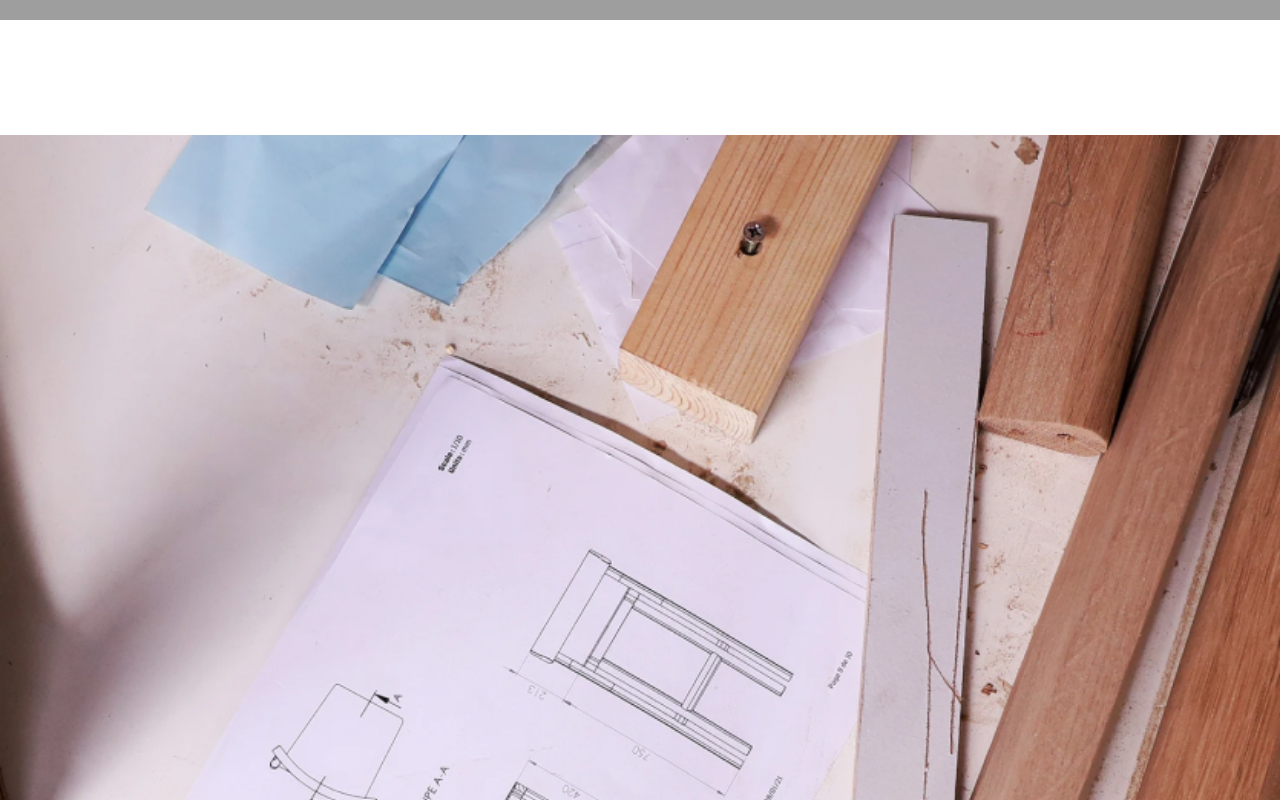
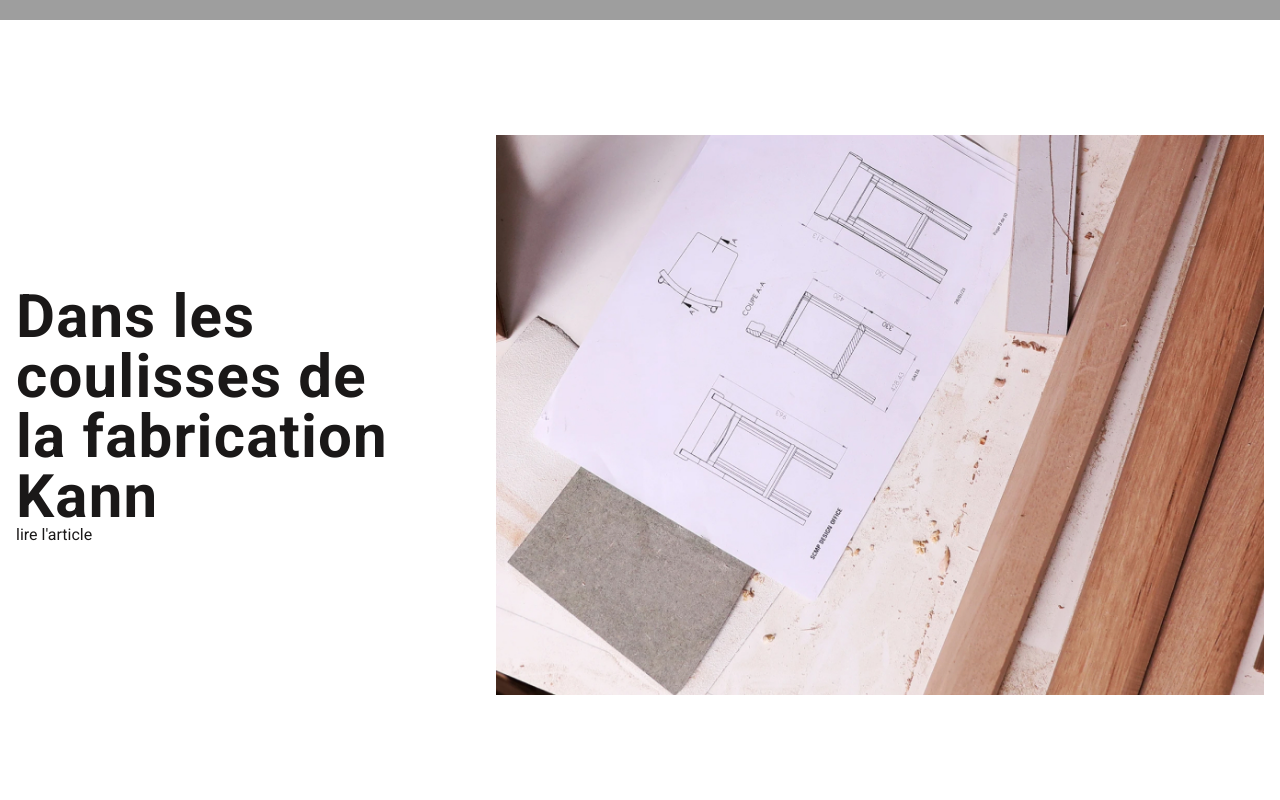
Before and after one commit to deadbeathd07/kann, a Vue app: page / in a window 1280 px wide. Shown: the part 540-1340 px from the top of the page. Built offline with nearby package versions, Linux system fonts and the light colour scheme; grey boxes are pictures that could not be loaded.

Commit message:
в секцию был подключен и внесен компоент изображения

```diff
--- a/src/components/KannSection.vue
+++ b/src/components/KannSection.vue
@@ -1,10 +1,10 @@
 <template lang="pug">
-section
-  KannFigure(:path="props.contentObj.img.path", :alt="props.contentObj.img.alt", :figcaption="props.contentObj.img.figcaption")
-  div
-    KannTitle(v-if="props.contentObj.block.title", :text="props.contentObj.block.title")
-    KannFigure(v-if="props.contentObj.block.img", :path="props.contentObj.block.img.path", :alt="props.contentObj.block.img.alt", :figcaption="props.contentObj.block.img.figcaption")
-    KannLink(v-if="props.contentObj.block.link", :href="props.contentObj.block.link.path", :text="props.contentObj.block.link.name")
+section.section(:class="props.contentObj.class")
+  KannFigure.section__img(:path="props.contentObj.img.path", :alt="props.contentObj.img.alt", :figcaption="props.contentObj.img.figcaption")
+  div.section__content
+    KannTitle.section__title(v-if="props.contentObj.block.title", :text="props.contentObj.block.title")
+    KannFigure.section__content-img(v-if="props.contentObj.block.img", :path="props.contentObj.block.img.path", :alt="props.contentObj.block.img.alt", :figcaption="props.contentObj.block.img.figcaption")
+    KannLink.section__link(v-if="props.contentObj.block.link", :href="props.contentObj.block.link.path", :text="props.contentObj.block.link.name")
 </template>
 
 <script setup>
@@ -18,91 +18,32 @@
 		required: true,
 	},
 });
-
-console.log(props.contentObj);
 </script>
 
 <style lang="scss">
 .section {
-	display: grid;
+	display: flex;
+	justify-content: space-between;
+	align-items: center;
 	padding: 0 1rem;
-	grid-template-columns: repeat(12, 1fr);
-	grid-template-rows: repeat(5, 1fr);
-	&--min-height-60 {
-		min-height: 60vh;
+	height: 70vh;
+	&--large > .section__img {
+		width: 60vw;
 	}
-	&--min-height-70 {
-		min-height: 70vh;
-	}
-	&--max-height-75 {
-		max-height: 75vh;
-	}
-	&--max-height-80 {
-		max-height: 80vh;
-	}
-	&--max-height-100 {
-		max-height: 100vh;
-	}
-	&__grid-element {
-		&--rows-full {
-			grid-row-start: 1;
-			grid-row-end: 6;
-		}
-		&--rows-center-3 {
-			grid-row-start: 2;
-			grid-row-end: 5;
-		}
-		&--column-start-4 {
-			grid-column: span 4;
-		}
-		&--column-start-6 {
-			grid-column: span 6;
-		}
-		&--column-start-7 {
-			grid-column: span 7;
-		}
-		&--column-end-4 {
-			grid-column-start: 13;
-			grid-column-end: 9;
-		}
-		&--column-end-7 {
-			grid-column-start: 13;
-			grid-column-end: 6;
-		}
-	}
-	&__flex-element {
-		display: flex;
-		&--vertical {
-			flex-direction: column;
-		}
-		&--ai-center {
-			align-items: center;
-		}
-		&--jc-center {
-			justify-content: center;
-		}
-		&--relative {
-			position: relative;
-		}
+	&--medium > .section__img {
+		width: 50vw;
 	}
 	&__img {
-		width: 100%;
 		height: 100%;
-		object-fit: cover;
 	}
-	&__link {
-		&--pos-abs {
-			position: absolute;
-		}
-		&--b-0 {
-			bottom: 0;
-		}
-		&--end {
-			align-self: flex-end;
-		}
-		&--start {
-			align-self: flex-start;
-		}
+	&__content {
+		width: 30vw;
+		display: flex;
+		flex-direction: column;
+		justify-content: space-between;
+	}
+	&--reverse {
+		flex-direction: row-reverse;
 	}
 }
 </style>
```
